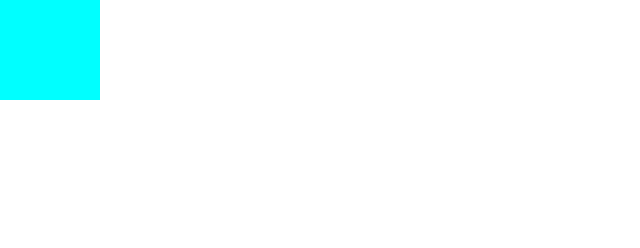
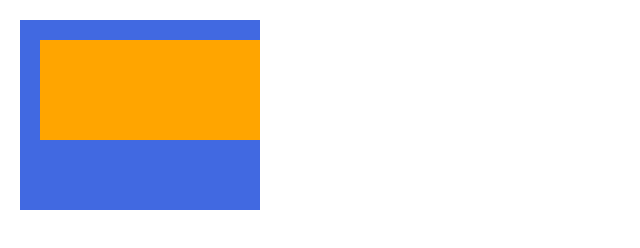
Before and after one commit to ajtwoddlxhakxh/-, a plain HTML site: page index.html in a window 1280 px wide. Shown: the whole page, without its empty margins (0-640 px from the left). Drawn offline with nearby package versions, Linux system fonts and the light colour scheme.

Commit message:
Add files via upload

```diff
--- a/index.html
+++ b/index.html
@@ -8,6 +8,8 @@
     <link rel="stylesheet" href="https://cdn.jsdelivr.net/npm/reset-css@5.0.2/reset.min.css">
 </head>
 <body>
-    <div></div>
+    <div class="parent">
+        <div class="child"></div>
+    </div>
 </body>
 </html>
--- a/main.css
+++ b/main.css
@@ -1,10 +1,13 @@
-div {
-    width: 100px ;
+.parent {
+    width: 200px;
+    height: 150px;
+    background-color: royalblue;
+    margin: 20px;
+    padding: 20px;
+    overflow: scroll;
+}
+.child {
+    width: 300px;
     height: 100px;
-    background-color: aqua;
-    transition: 1s .5s;
+    background-color: orange;
 }
-div:active {
-    width: 300px;
-    background-color: brown;
-}
```
